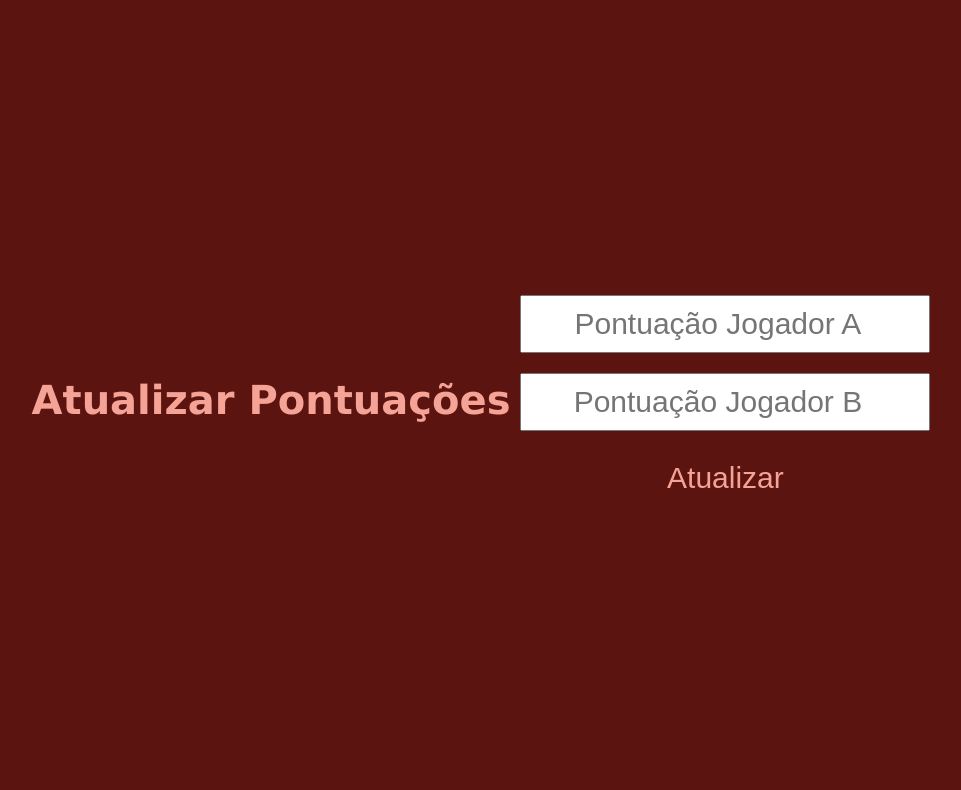
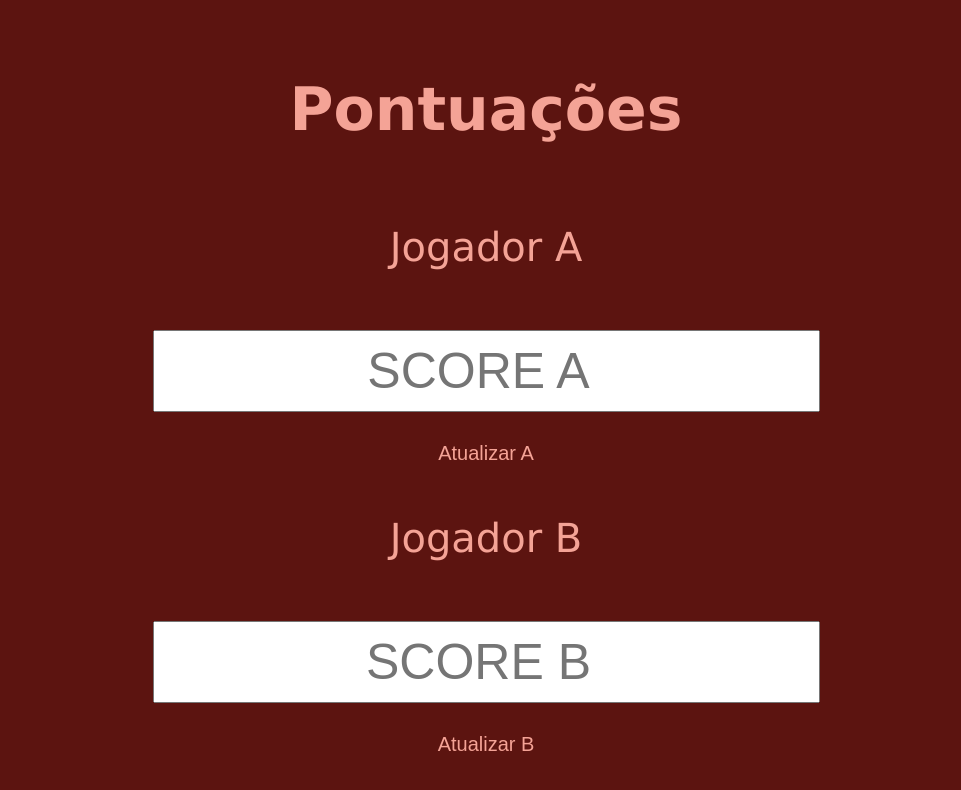
Before and after one commit to Ressuss/yespass, a website: page admin.html in a window 1280 px wide. Shown: the whole page, without its empty margins (154-1115 px from the left). Drawn offline with Linux system fonts and the light colour scheme.

Commit message:
Update admin.html

```diff
--- a/admin.html
+++ b/admin.html
@@ -1,4 +1,3 @@
-<!-- admin.html -->
 <!DOCTYPE html>
 <html lang="pt">
 <head>
@@ -12,58 +11,52 @@
             font-family: Verdana, sans-serif;
             text-align: center;
             display: flex;
+font-size: 40px;
+            flex-direction: column;
             justify-content: center;
             align-items: center;
             height: 100vh;
             margin: 0;
         }
         h1 {
-            font-size: 40px;
-        }
-        .container {
-            display: flex;
-            flex-direction: column;
-            align-items: center;
+            font-size: 60px;
         }
         input {
-            font-size: 30px;
+            font-size: 50px;
             padding: 10px;
-            margin: 10px;
+            margin: 20px;
             text-align: center;
         }
         button {
-            font-size: 30px;
+            font-size: 20px;
             padding: 10px 20px;
             cursor: pointer;
             background-color: #5c1410;
             color: #f4a396;
             border: none;
-            border-radius: 5px;
-            margin: 10px;
+            border-radius: 0px;
+            margin: 0px;
         }
     </style>
     <script>
-        async function updateScores() {
-            const scoreA = document.getElementById('newScoreA').value || 0;
-            const scoreB = document.getElementById('newScoreB').value || 0;
-
+        async function updateScore(player) {
+            const score = document.getElementById('newScore' + player).value;
             await fetch('/update', {
                 method: 'POST',
                 headers: { 'Content-Type': 'application/json' },
-                body: JSON.stringify({ jogadorA: scoreA, jogadorB: scoreB })
+                body: JSON.stringify({ player: player, score: score })
             });
-
-            document.getElementById('newScoreA').value = '';
-            document.getElementById('newScoreB').value = '';
+            document.getElementById('newScore' + player).value = '';
         }
     </script>
 </head>
 <body>
-    <h1>Atualizar Pontuações</h1>
-    <div class="container">
-        <input type="number" id="newScoreA" placeholder="Pontuação Jogador A">
-        <input type="number" id="newScoreB" placeholder="Pontuação Jogador B">
-        <button onclick="updateScores()">Atualizar</button>
-    </div>
+    <h1>Pontuações</h1>
+    <p>Jogador A</p>
+    <input type="number" id="newScoreA" placeholder="SCORE A">
+    <button onclick="updateScore('A')">Atualizar A</button>
+    <p>Jogador B</p>
+    <input type="number" id="newScoreB" placeholder="SCORE B">
+    <button onclick="updateScore('B')">Atualizar B</button>
 </body>
 </html>
```
